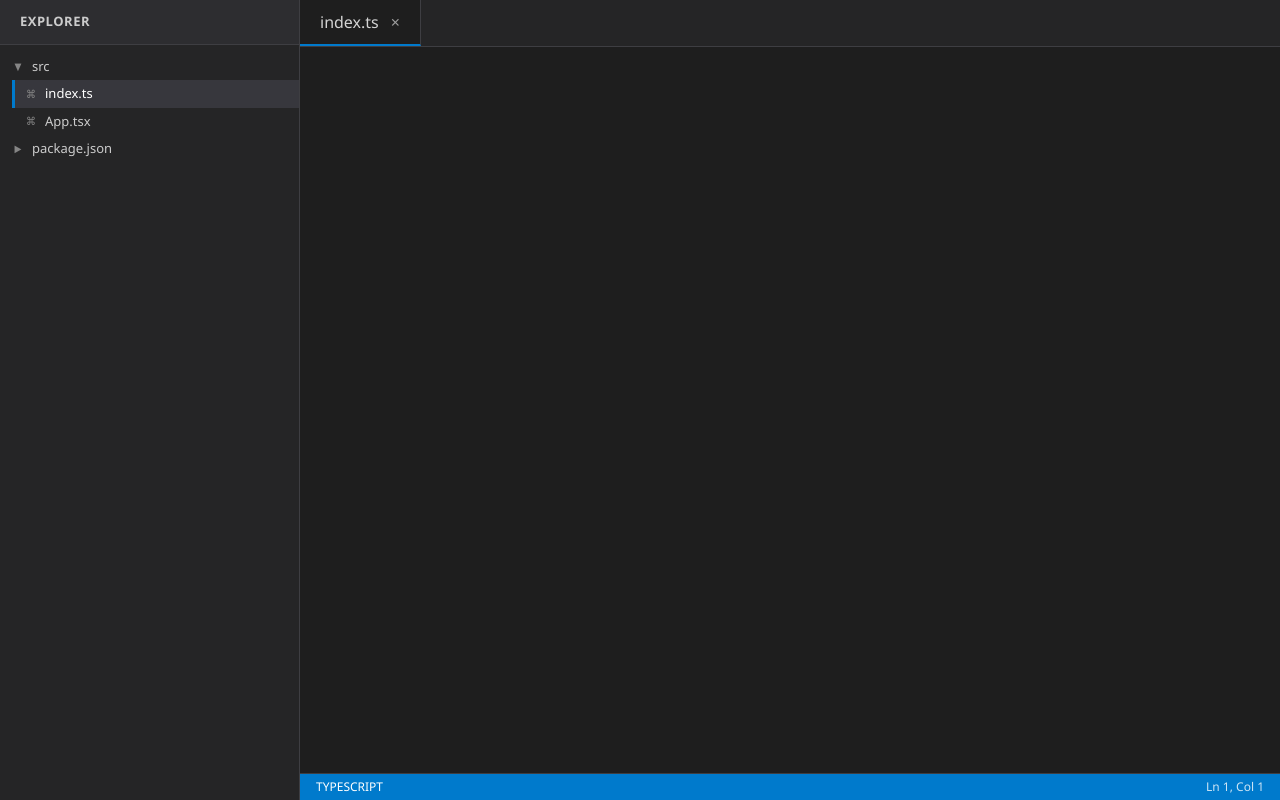
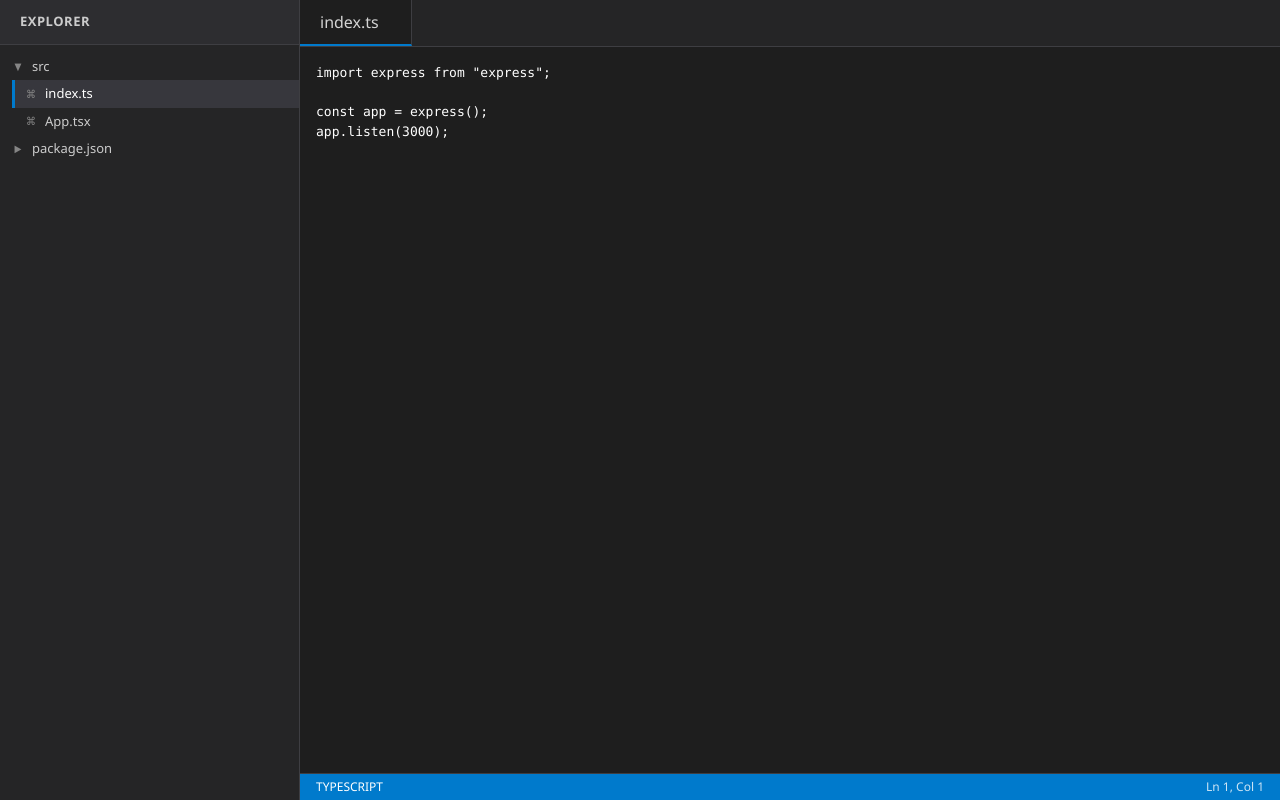
Before and after one commit to Bennables/BeanDocs, a React app in the folder frontend/: page /gui in a window 1280 px wide. Built offline with nearby package versions, Linux system fonts and the light colour scheme; the HTML template or start-up script is replaced by a standard one.

Commit message:
changed text-color from transparent to white

```diff
--- a/frontend/src/VSCodeGUI.tsx
+++ b/frontend/src/VSCodeGUI.tsx
@@ -13,6 +13,10 @@ interface File {
 }
 
 export default function VSCodeGUI() {
+
+    // this one uses premade files
+    // useState is a file array
+
     const [files, setFiles] = useState<File[]>([
         {
             id: '1',
@@ -37,6 +41,9 @@ export default function VSCodeGUI() {
         }
     ]);
 
+
+    // this documents open files
+    // gets the file too
     const [openTabs, setOpenTabs] = useState<File[]>([files[0]]);
     const [activeTab, setActiveTab] = useState<string>(files[0].id);
     const [selectedFile, setSelectedFile] = useState<File | null>(files[0]);
@@ -44,22 +51,28 @@ export default function VSCodeGUI() {
     const handleFileSelect = (file: File) => {
         setSelectedFile(file);
 
+        //find the tab that you want and set it active
         if (!openTabs.find(t => t.id === file.id)) {
             setOpenTabs([...openTabs, file]);
         }
         setActiveTab(file.id);
     };
 
+    //
     const handleCloseTab = (fileId: string) => {
+        //remove the one you wanna close
         const newTabs = openTabs.filter(t => t.id !== fileId);
+        //update openTabs
         setOpenTabs(newTabs);
 
+        //sets active tab to 0
         if (activeTab === fileId && newTabs.length > 0) {
             setActiveTab(newTabs[0].id);
             setSelectedFile(newTabs[0]);
         }
     };
 
+    // THIS IS THE UPDATE FUNCTION. WE"RE GONNA NEED TO DO SOME INTEGRATION HERE
     const handleContentChange = (content: string) => {
         if (selectedFile) {
             const updatedFiles = files.map(f =>
@@ -104,7 +117,6 @@ export default function VSCodeGUI() {
                                         handleCloseTab(tab.id);
                                     }}
                                 >
-                                    ×
                                 </button>
                             </div>
                         ))}
--- a/frontend/src/components/Editor.css
+++ b/frontend/src/components/Editor.css
@@ -60,7 +60,7 @@
 
 .editor-textarea {
   background-color: #1e1e1e;
-  color: transparent;
+  color: white;
   caret-color: #d4d4d4;
 }
 
```
